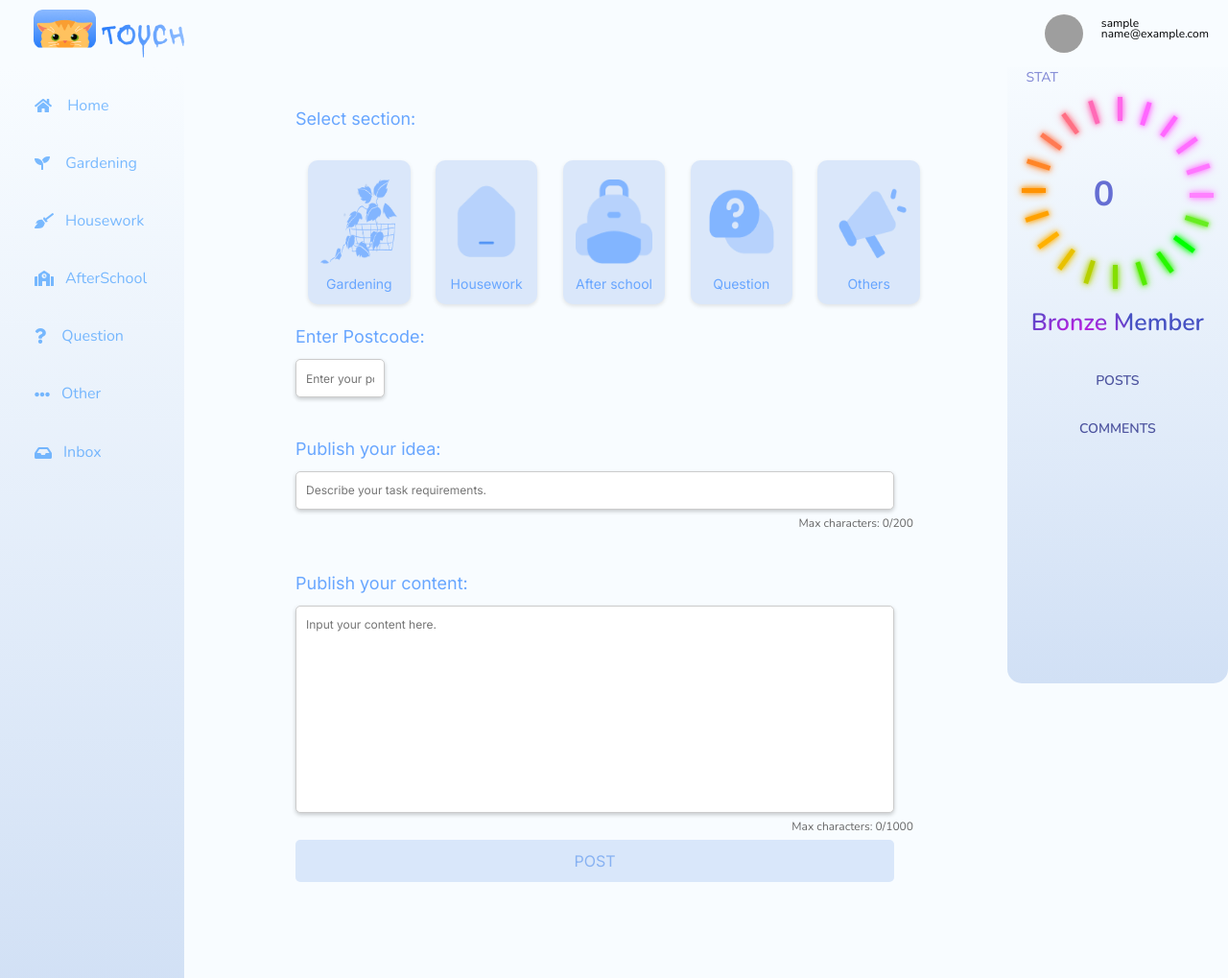
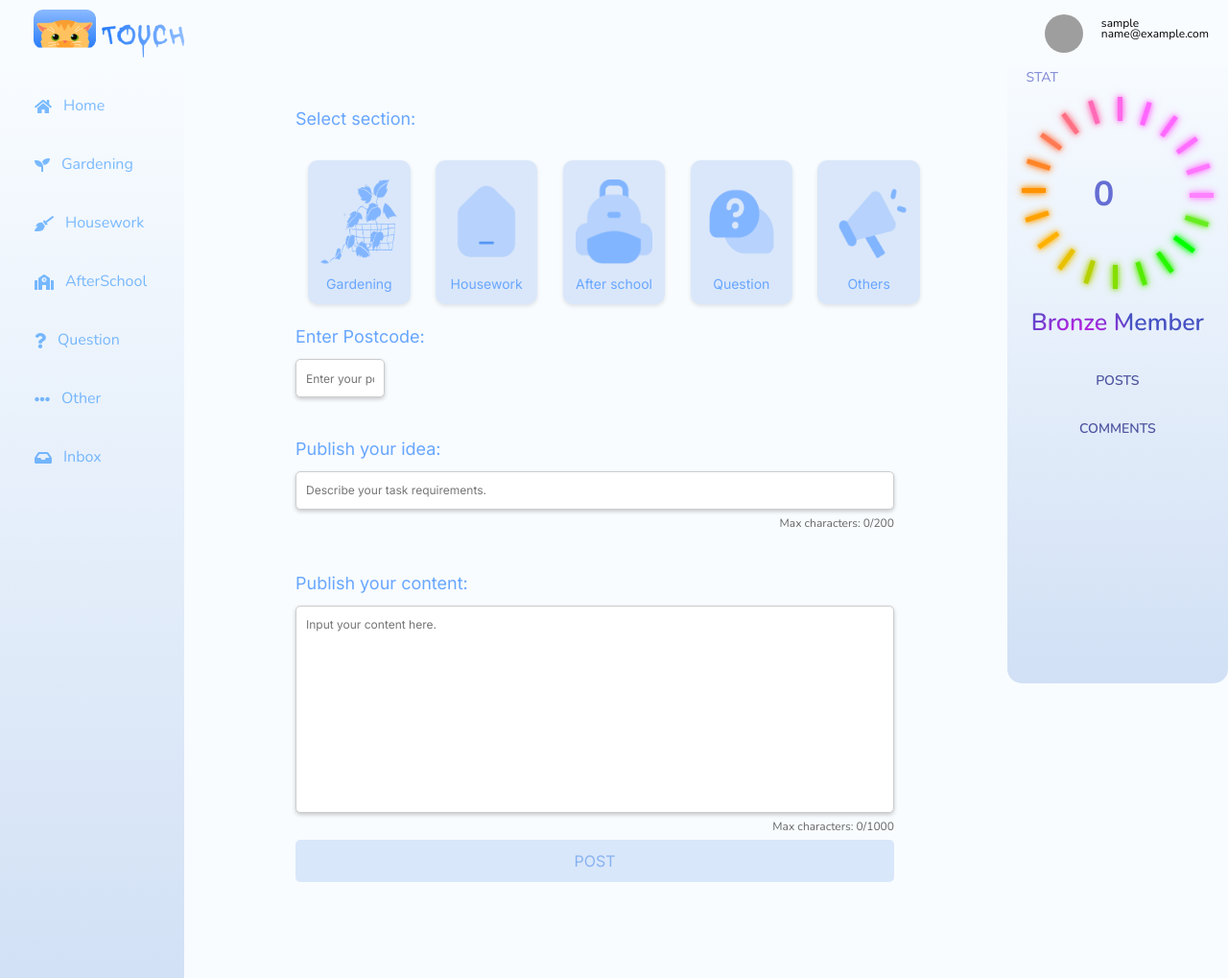
Before and after one commit to TomatoesBurner/Agile-Web-Community-Forum, a Flask app: page /posts/create in a window 1280 px wide. Shown: the whole page at 96% size. Run offline with Flask 3, Linux system fonts and the light colour scheme; the visitor is signed in with stand-in values (Sample User, id 1); data that the repository does not hold is empty; some libraries are stand-ins or nearby versions; grey boxes are pictures that could not be loaded.

Commit message:
1.resolve conflict with dev

```diff
--- a/app/static/css/posts.css
+++ b/app/static/css/posts.css
@@ -146,7 +146,7 @@
     font-size: 12px; /* 字体大小与站位文字相同 */
     color: #666; /* 颜色与站位文字相同 */
     margin-top: 5px; /* 与文本框的间距 */
-    margin-left: 20px; /* 左边距与文本框保持一致 */
+    margin-left: 0px; /* 左边距与文本框保持一致 */
 }
 
 .submit-button img {
@@ -178,15 +178,6 @@
     overflow: auto;
     box-shadow: 0 2px 4px rgba(0,0,0,0.2);
 }
-
-/*#charCountContent {*/
-/*    text-align: right;*/
-/*    width: calc(100% - 40px);*/
-/*    font-size: 12px;*/
-/*    color: #666;*/
-/*    margin-top: 5px;*/
-/*    margin-left: 20px;*/
-/*}*/
 
 #postcode{
     width: calc(20% - 40px); /* 与上面的idea-input宽度一致 */
--- a/app/templates/base.html
+++ b/app/templates/base.html
@@ -24,31 +24,36 @@
                 <ul class="nav flex-column">
                     <li class="nav-item">
                         <a class="nav-link" href="{{ url_for('postCom.index') }}" onclick="highlightIcon(this)">
-                            <i class="fas fa-home"></i>&nbsp;Home
+                            <i class="fas fa-home"></i>
+                            <p class ="tag_name">Home</p>
                         </a>
                     </li>
                     <li class="nav-item">
                         <a class="nav-link" href="{{ url_for('postCom.index',type='G') }}"
                            onclick="highlightIcon(this)">
-                            <i class="fas fa-seedling"></i>&nbsp;Gardening
+                            <i class="fas fa-seedling"></i>
+                            <p class ="tag_name">Gardening</p>
                         </a >
                     </li>
                     <li class="nav-item">
                         <a class="nav-link" href="{{ url_for('postCom.index',type='HW') }}"
                            onclick="highlightIcon(this)">
-                            <i class="fas fa-broom"></i>Housework
+                            <i class="fas fa-broom"></i>
+                            <p class ="tag_name">Housework</p>
                         </a >
                     </li>
                     <li class="nav-item">
                         <a class="nav-link" href="{{ url_for('postCom.index',type='AC') }}"
                             onclick="highlightIcon(this)">
-                            <i class="fas fa-school"></i>AfterSchool
+                            <i class="fas fa-school"></i>
+                            <p class ="tag_name">AfterSchool</p>
                         </a >
                     </li>
                     <li class="nav-item">
                         <a class="nav-link" href="{{ url_for('postCom.index',type='QA') }}"
                            onclick="highlightIcon(this)">
-                            <i class="fas fa-question"></i>&nbsp;Question
+                            <i class="fas fa-question"></i>
+                            <p class ="tag_name">Question</p>
                         </a>
                     </li>
                     <li class="nav-item">
@@ -172,7 +177,7 @@
                 success: function (data) {
                     let notifications = data.notifications;
                     let notificationList = $('#notification-list');
-                    notificationList.empty(); // 清空当前通知列表
+                    notificationList.empty();
 
                     if (notifications.length > 0) {
                         notifications.forEach(function (notification) {
@@ -189,8 +194,8 @@
                         notificationList.append('<li class="list-group-item">No new notifications.</li>');
                     }
 
-                    $('#overlay').show(); // 显示遮罩
-                    $('#inbox-modal').fadeIn(); // 显示弹窗
+                    $('#overlay').show();
+                    $('#inbox-modal').fadeIn();
                 },
                 error: function () {
                     console.error("Failed to fetch notifications.");
@@ -202,7 +207,7 @@
                 url: "{{ url_for('notify.delete_all_notifications') }}",
                 type: 'POST',
                 headers: {
-                    'X-CSRFToken': "{{ csrf_token() }}" // 添加 CSRF 令牌
+                    'X-CSRFToken': "{{ csrf_token() }}" //add crsf
                 },
                 success: function () {
                     $('#notification-list').empty().append('<li class="list-group-item">No new notifications.</li>');
@@ -214,23 +219,23 @@
         }
 
         $('#inbox-button').on('click', function (event) {
-            event.preventDefault(); // 阻止默认点击行为
+            event.preventDefault();
             fetchNotifications();
         });
 
         $('#delete-all-notifications').on('click', function (event) {
-            event.preventDefault(); // 阻止默认点击行为
+            event.preventDefault(); //
             deleteAllNotifications();
         });
 
         $('.close').on('click', function () {
             $('#inbox-modal').fadeOut();
-            $('#overlay').fadeOut(); // 隐藏遮罩
+            $('#overlay').fadeOut(); //
         });
 
         $('#overlay').on('click', function () {
             $('#inbox-modal').fadeOut();
-            $('#overlay').fadeOut(); // 点击遮罩时隐藏遮罩和弹窗
+            $('#overlay').fadeOut(); //
         });
     });
 </script>
```
